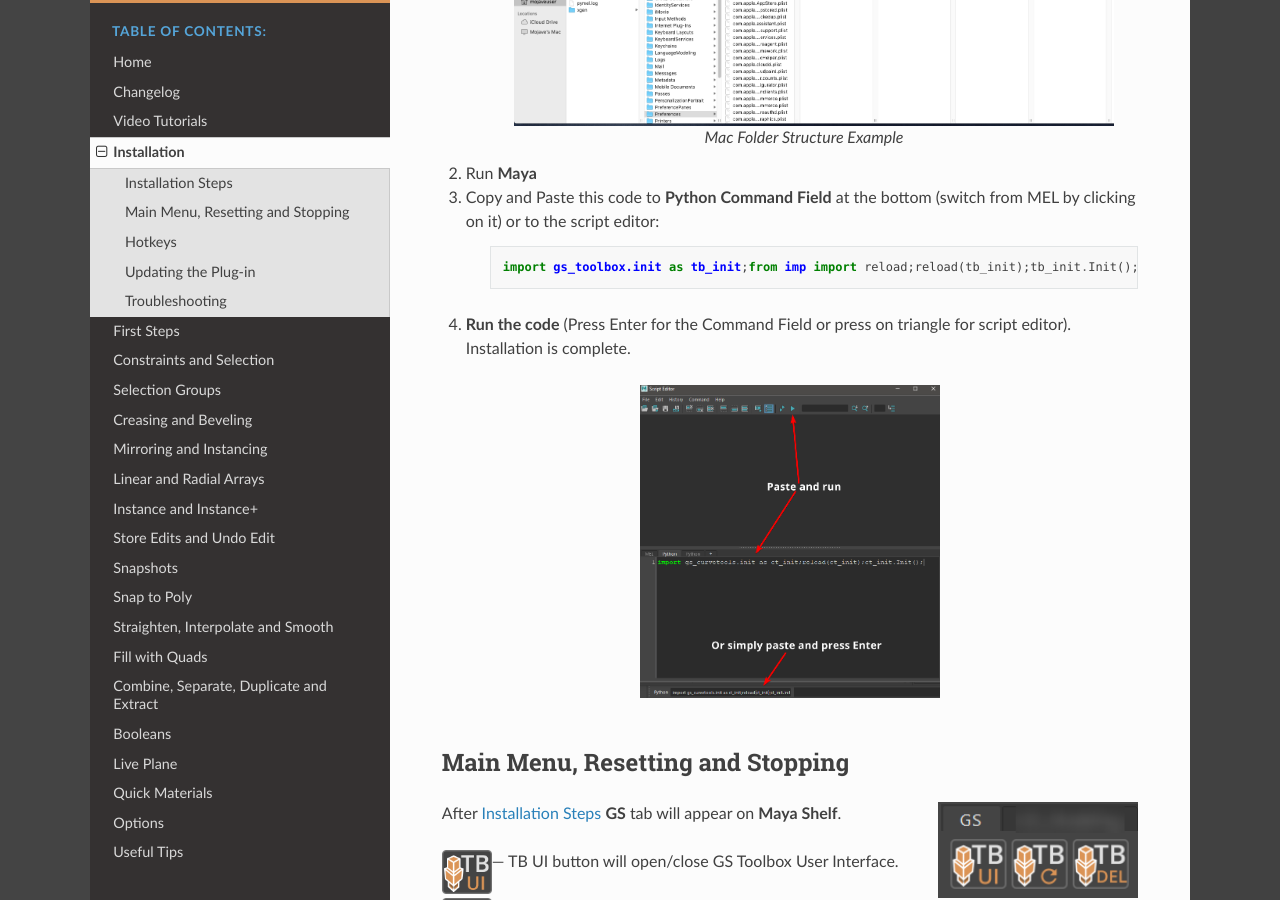
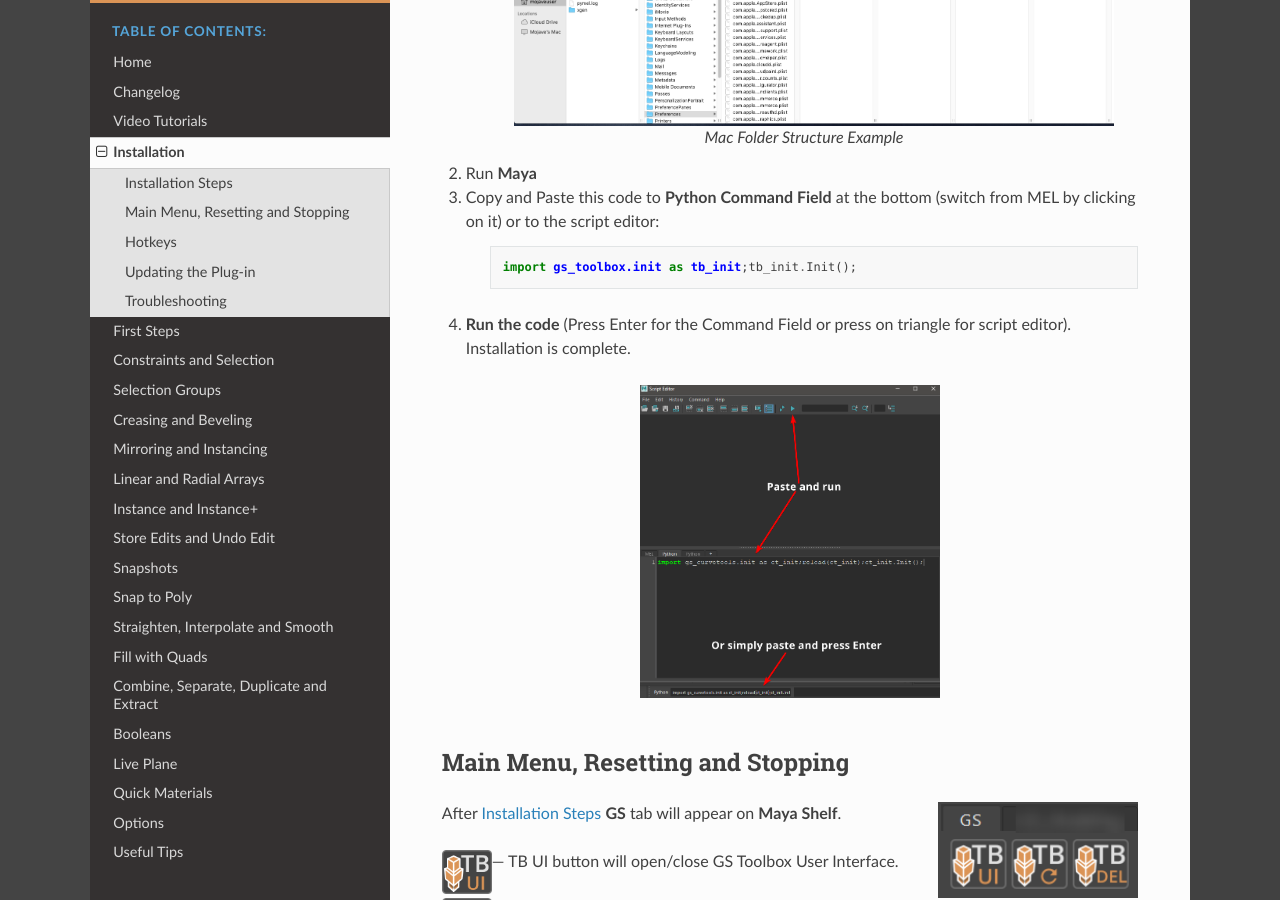
Before and after one commit to Video-Nomad/gs-toolbox-docs, a Sphinx documentation site: the page built from docs/source/installation.rst, in a window 1280 px wide and 900 px high, scrolled down 974 px. Built offline with Sphinx 7.4.7 and the Read the Docs theme 3.1.0, drawn with Linux system fonts in a browser that asks for light colours.

Commit message:
new init command

```diff
--- a/docs/source/installation.rst
+++ b/docs/source/installation.rst
@@ -34,7 +34,7 @@
 
     .. code-block:: python
 
-        import gs_toolbox.init as tb_init;from imp import reload;reload(tb_init);tb_init.Init();
+        import gs_toolbox.init as tb_init;tb_init.Init();
 
 
 #. **Run the code** (Press Enter for the Command Field or press on triangle for script editor). Installation is complete.
```
